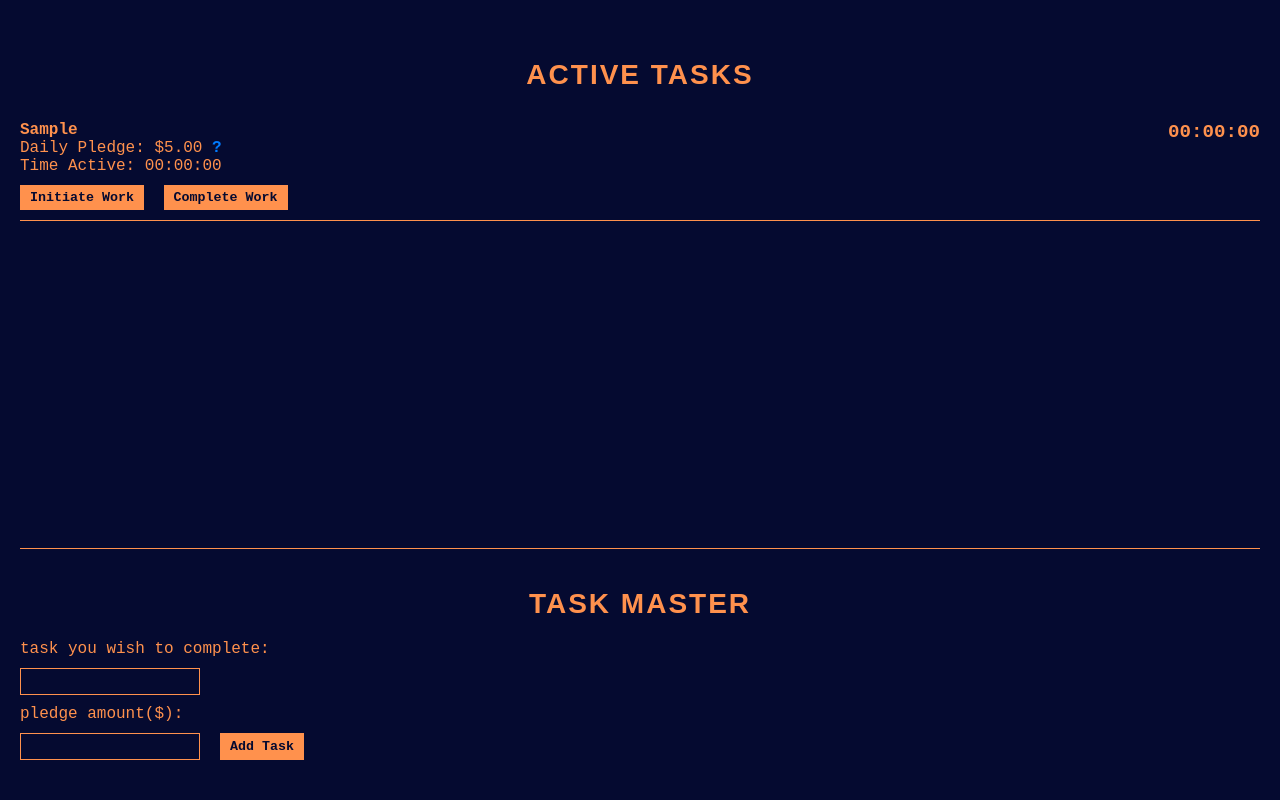
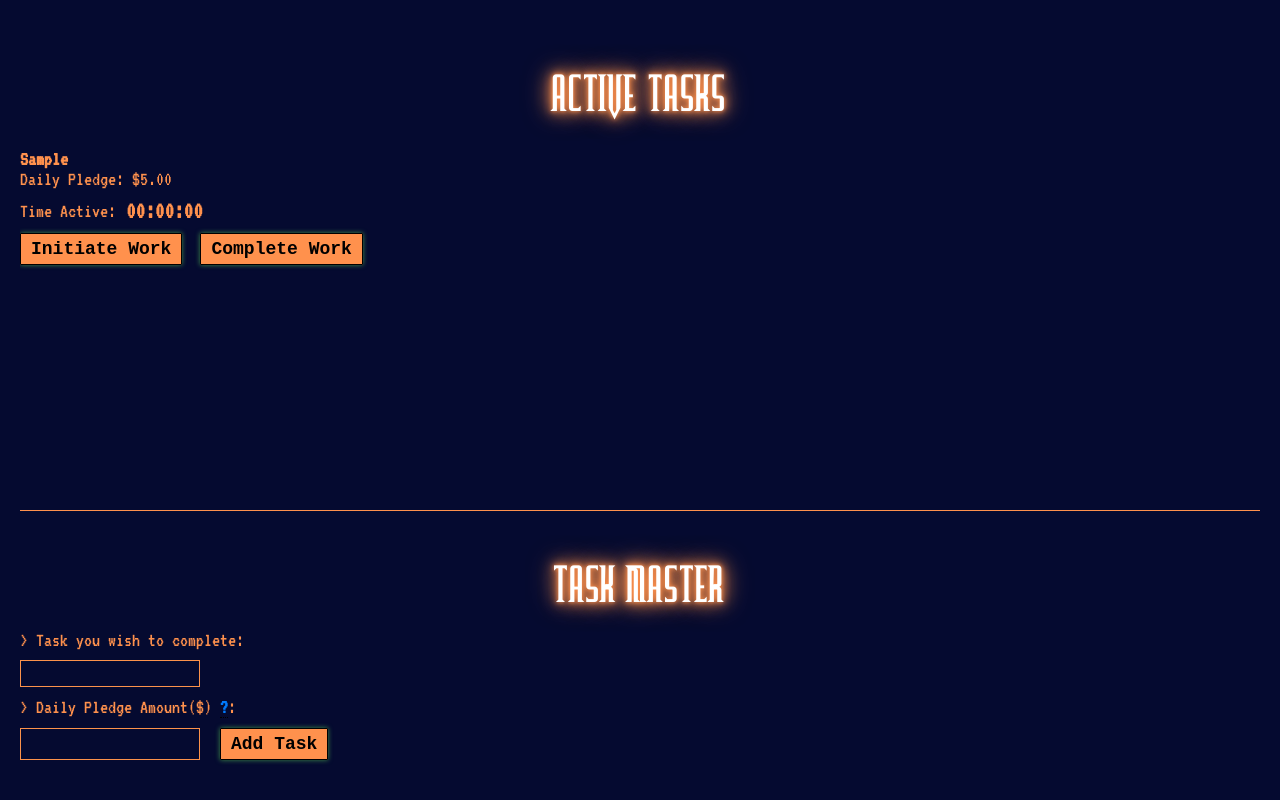
Before and after one commit to nissmogt/taskmaster, a plain HTML site: page index.html in a window 1280 px wide. Both pictures are taken after typing "Sample", "5" into the empty fields and a click on the button "Add Task". Drawn offline with Linux system fonts and the light colour scheme; a web font is replaced by a local one.

Commit message:
updated fonts, styles, and format

```diff
--- a/index.html
+++ b/index.html
@@ -3,6 +3,9 @@
 <head>
     <meta charset="UTF-8">
     <meta name="viewport" content="width=device-width, initial-scale=1.0">
+    <style>
+        @import url('https://fonts.googleapis.com/css2?family=VT323&display=swap');
+    </style>
     <title>Task Master</title>
     <link rel="stylesheet" href="styles.css">
 </head>
@@ -12,11 +15,16 @@
         <ul id="taskList"></ul>
     </div>
     <div class="right-side">
-        <h1>TASK MASTER</h1>
+        <h1 class="glow">TASK MASTER</h1>
         <form id="taskForm">
-            <label for="taskInput">task you wish to complete:</label>
+            <label for="taskInput">> Task you wish to complete:</label>
             <input type="text" id="taskInput" name="taskInput" required>
-            <label for="dollarValue">pledge amount($):</label>
+            <label for="dollarValue">
+                > Daily Pledge Amount($)
+                <span class="tooltip">?
+                    <span class="tooltiptext">The daily pledge is the amount you commit to donate or forfeit each day until the task is completed. It serves as motivation to finish your task quickly.</span>
+                </span>:
+            </label>
             <input type="number" id="dollarValue" name="dollarValue" min="1" step="0.01" required>
             <div id="pledgeError" class="error"></div>
             <button type="submit">Add Task</button>
--- a/script.js
+++ b/script.js
@@ -40,30 +40,24 @@ document.getElementById('dollarValue').addEventListener('input', function(e) {
 });
 
 function updateTaskList() {
-    const taskList = document.getElementById('taskList');
-    taskList.innerHTML = '';
-
-    tasks.forEach((task, index) => {
-        const li = document.createElement('li');
-        const daysSinceCreation = Math.floor((new Date() - task.createdAt) / (1000 * 60 * 60 * 24));
-        const totalPledge = (daysSinceCreation * task.pledge).toFixed(2);
-        li.className = task.isWorking ? 'working' : '';
-        li.innerHTML = `
+    taskList.innerHTML = tasks.map((task, index) => `
+        <li class="${task.isWorking ? 'working' : ''}">
             <div class="task-container">
                 <div class="task-info">
                     <strong>${task.text}</strong><br>
-                    Daily Pledge: $${task.pledge.toFixed(2)} <span class="tooltip" title="The amount you pledge to pay daily if the task is not completed">?</span><br>
-                    Time Active: ${formatTime(task.elapsedTime)}<br>
+                    Daily Pledge: $${task.pledge.toFixed(2)}<br>
+                    <div class="timer-container">
+                        <span>Time Active:</span>
+                        <div class="timer" id="timer-${index}">${formatTime(task.elapsedTime)}</div>
+                    </div>
                     <div class="task-buttons">
                         <button onclick="workOnTask(${index})">${task.isWorking ? 'Pause Work' : 'Initiate Work'}</button>
                         <button onclick="removeTask(${index})">Complete Work</button>
                     </div>
                 </div>
-                <div class="timer" id="timer-${index}">${formatTime(task.elapsedTime)}</div>
             </div>
-        `;
-        taskList.appendChild(li);
-    });
+        </li>
+    `).join('');
 }
 
 function removeTask(index) {
--- a/styles.css
+++ b/styles.css
@@ -1,17 +1,26 @@
 @font-face {
     font-family: 'Furgatorio Tiling';
-    src: url('path-to-furgatorio-tiling-font-file') format('truetype'); /* Update this path */
+    src: url('./Furgatorio_Titling.ttf') format('truetype'); /* Update this path */
 }
 
 @font-face {
-    font-family: 'Computer Says No';
-    src: url('path-to-computer-says-no-font-file') format('truetype'); /* Update this path */
+    font-family: 'Chicago';
+    src: url('./ChicagoFLF.ttf');
+}
+@font-face {
+    font-family: 'pixel-nes';
+    src: url('./Pixel_NES.otf') format('truetype'); /* Update this path */
+}
+@font-face {
+    font-family: 'ibm-nerd';
+    src: url('./IBM_3270.otf');
 }
 
 body {
     margin: 0;
     padding: 20px;
-    font-family: 'Computer Says No', 'Courier New', monospace;
+    font-family: 'ibm-nerd', 'VT323','Computer Says No', 'Courier New', monospace;
+    font-size: 20px;
     background-color: #050a30;
     color: #ff914d;
     display: flex;
@@ -36,19 +45,44 @@ body {
 
 h1, h2 {
     font-family: 'Furgatorio Tiling', 'Arial', sans-serif;
+    font-size: 40px;
     margin-bottom: 20px;
     text-transform: uppercase;
     letter-spacing: 2px;
 }
 
 h1 {
-    font-size: 28px;
     text-align: center;
 }
 
 h2 {
-    font-size: 24px;
+    text-align: center;
 }
+
+h1 {
+    color: #ffffff; /* Adjust this to your preferred text color */
+    text-shadow: 0 0 5px #ff914d, /* Orange glow */
+                 0 0 10px #ff914d,
+                 0 0 20px #ff914d,
+                 0 0 30px #ff914d;
+    animation: glow 3.0s ease-in-out infinite alternate;
+}
+
+@keyframes glow {
+    from {
+        text-shadow: 0 0 2px #ff914d,
+                     0 0 5px #ff914d,
+                     0 0 10px #ff914d,
+                     0 0 15px #ff914d;
+    }
+    to {
+        text-shadow: 0 0 5px #ff914d,
+                     0 0 10px #ff914d,
+                     0 0 20px #ff914d,
+                     0 0 30px #ff914d;
+    }
+}
+
 
 #taskList {
     list-style-type: none;
@@ -58,41 +92,69 @@ h2 {
 #taskList li {
     margin-bottom: 20px;
     padding: 10px 0;
-    border-bottom: 1px solid #ff914d;
+    /* border-bottom: 1px solid #ff914d; */
 }
 
 .task-container {
     display: flex;
-    justify-content: space-between;
+    flex-direction: column;
     align-items: flex-start;
 }
 
 .task-info {
-    flex: 1;
+    flex-grow: 1;
+}
+
+.timer-container {
+    display: flex;
+    align-items: center;
+    margin: 10px 0;
+}
+
+.timer-container span {
+    margin-right: 10px;
 }
 
 .timer {
     font-size: 1.2em;
     font-weight: bold;
+    margin-right: 15px;
+    min-width: 80px;
 }
 
 .task-buttons {
     margin-top: 10px;
 }
 
+.task-buttons button {
+    margin-right: 10px;
+    margin-bottom: 5px;
+}
+
 button {
     background-color: #ff914d;
-    color: #050a30;
-    border: none;
+    /* background-color: #a0a0a0; */
+    color: #000;
+    /* border: none; */
+    border: 1px solid #000;
+    border-radius: 1px;
     padding: 5px 10px;
-    margin-right: 10px;
+    /* margin-right: 50px; */
     cursor: pointer;
-    font-family: 'Computer Says No', 'Courier New', monospace;
+    box-shadow: 0px 0px 5px rgba(76, 175, 80, 0.8);
+    font-family: 'ibm-nerd', 'Courier New', monospace;
     font-weight: bold;
+    font-size: 18px;
+    cursor: pointer;
+    transition: all 0.2s ease;
 }
 
 button:hover {
-    background-color: #ffb380;
+    background-color: #4CAF50;
+    color: white;
+    box-shadow: 0px 0px 10px rgba(76, 175, 80, 0.8);
+    transform: scale(1.05);
+    transition: all 0.2s ease;
 }
 
 form {
@@ -105,12 +167,12 @@ label {
     flex-basis: 100%;
 }
 
-input[type="text"], input[type="number"], input[type="email"] {
+input[type="text"], input[type="number"] {
     background-color: #050a30;
-    border: 1px solid #ff914d;
-    color: #ff914d;
+    border: 1px solid #fc924b;
+    color: #fc924b;
     padding: 5px;
-    font-family: 'Computer Says No', 'Courier New', monospace;
+    font-family: 'idm-nerd', 'Courier New', monospace;
 }
 
 .error {
@@ -120,10 +182,31 @@ input[type="text"], input[type="number"], input[type="email"] {
 }
 .tooltip {
     cursor: help;
+    position: relative;
+    display: inline-block;
     color: #007bff;
     font-weight: bold;
+    border-bottom: 1px dotted black;
 }
 
-.tooltip:hover {
-    text-decoration: underline;
+.tooltip .tooltiptext {
+    visibility: hidden;
+    width: 300px;
+    background-color: #555;
+    color: #fff;
+    text-align: center;
+    border-radius: 6px;
+    padding: 5px;
+    position: absolute;
+    z-index: 1;
+    bottom: 125%;
+    left: 50%;
+    margin-left: -150px;
+    opacity: 0;
+    transition: opacity 0.3s;
 }
+
+.tooltip:hover .tooltiptext {
+    visibility: visible;
+    opacity: 1;
+}
```
Also changed, not shown: Furgatorio_Titling.ttf (added), 1 other file.
